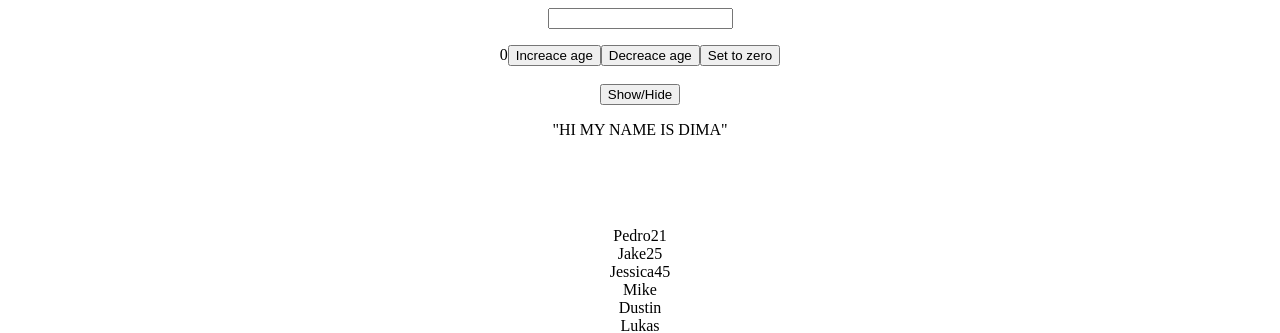
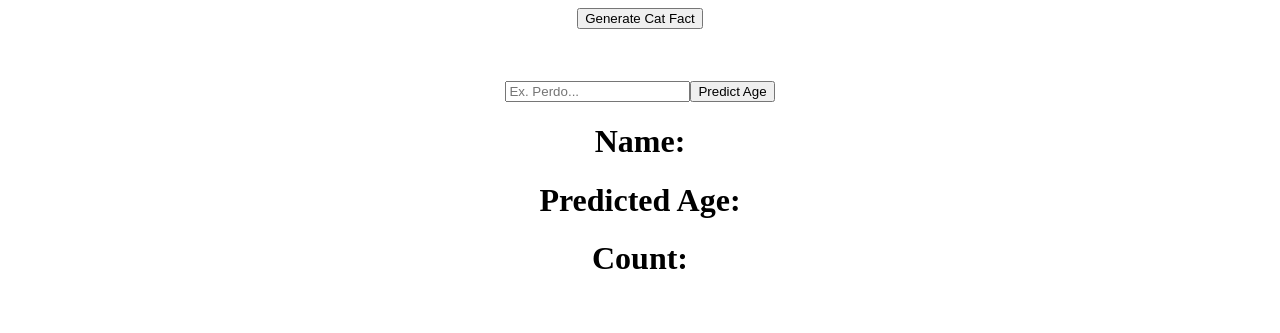
Before and after one commit to Radchenko87dmytro/social_media_website_app, a React (Create React App) app: page / in a window 1280 px wide. Shown: the top 333 px of the page. Built offline with nearby package versions, Linux system fonts and the light colour scheme; no server answers.

Commit message:
Adding Axios functionality

```diff
--- a/package.json
+++ b/package.json
@@ -6,6 +6,7 @@
     "@testing-library/jest-dom": "^5.16.5",
     "@testing-library/react": "^13.4.0",
     "@testing-library/user-event": "^13.5.0",
+    "axios": "^1.4.0",
     "react": "^18.2.0",
     "react-dom": "^18.2.0",
     "react-scripts": "5.0.1",
--- a/src/App.js
+++ b/src/App.js
@@ -1,7 +1,8 @@
-import { useState } from 'react';
+import { useState, useEffect } from 'react';
 import styles from './App.module.css';
 import User from './User';
 import ToDoList from './ToDoList';
+import Axios from 'axios';
 
 
 function App() {
@@ -19,6 +20,15 @@ function App() {
     const  [text, setText]=useState("")
     const  [visible, setVisible]=useState(true)
 
+    useEffect(()=>{
+      console.log("COMPONENT MOUNTED");
+
+      return () => {
+        console.log("COMPONENT UNMOUNTED");
+      }
+
+    }, [])
+
 
     const increace = ()=>{
       setAge(age+1)
@@ -32,15 +42,59 @@ function App() {
 
     const typeText =(e)=>{
       setText(e.target.value)
-      console.log(e.target.value)
+      //console.log(e.target.value)
     }
 
-    // const Visible =()=>{
-    //   setVisible(!visible)
-    // }
+    // fetch("https://catfact.ninja/fact")
+    //   .then((res) => res.json())
+    //   .then((data) => {
+    //     console.log(data);
+    //   })
+
+    const [catFact, setCatFact] = useState("")
+
+    const fetchCatFact = () => {
+      Axios.get("https://catfact.ninja/fact").then((res) => {
+      setCatFact(res.data.fact);
+    })
+    }
+
+    useEffect(() => {
+      fetchCatFact()
+    }, [])
+
+
+    const [predictedAge, setPredictedAge] = useState(null)
+    const [name, setName] = useState("")
+    const fetchData = () =>{
+      Axios.get(`https://api.agify.io/?name=${name}`).then((res)=>{
+        setPredictedAge(res.data);
+      })
+    }
 
   return (
     <div className={styles.App1}>
+
+      <button onClick={fetchCatFact}>Generate Cat Fact</button>
+      <p>{catFact}</p>
+
+      <br/>
+      <br/>
+
+      <input placeholder='Ex. Perdo...'
+             onChange={(event)=>{
+              setName(event.target.value)
+              //styles={{padding: "20 px" }}
+             }}/>
+      <button onClick={fetchData}>Predict Age</button>
+
+      <h1>Name: {predictedAge?.name}</h1>
+      <h1>Predicted Age: {predictedAge?.age}</h1>
+      <h1>Count: {predictedAge?.count}</h1>
+
+      <br/>
+      <br/>
+
       <input onChange={typeText}/>
       <p>{text}</p>
       {age}
@@ -49,6 +103,7 @@ function App() {
       <button onClick={setToZero}>Set to zero</button>
       <br/>
       <br/>
+
       <button onClick={()=>setVisible(!visible)}>Show/Hide</button>
       {visible && <p>"HI MY NAME IS DIMA"</p>}
 
--- a/src/ToDoList.js
+++ b/src/ToDoList.js
@@ -21,7 +21,7 @@ const ToDoList = () => {
         }
         setTodoList([...todoList, task])
     }
-    console.log(todoList);
+    //console.log(todoList);
 
     const deleteTask = (id)=>{
         setTodoList(todoList.filter((task) => task.id !== id))
```
Also changed, not shown: 1 other file (tests, documents, lock files or other folders).
